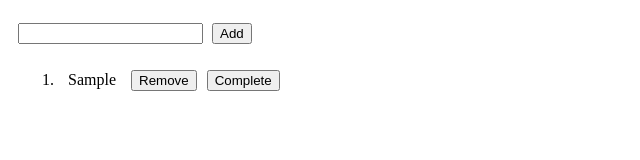
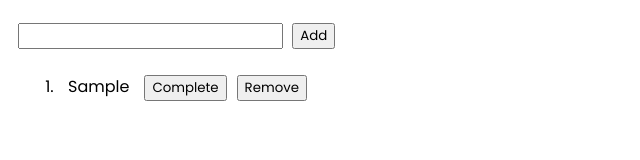
Before and after one commit to sam-vic/Agenda-app, a plain HTML site: page index.html in a window 1280 px wide. Both pictures are taken after typing "Sample" into the empty fields and a click on the button "Add". Shown: the whole page, without its empty margins (0-640 px from the left). Drawn offline with nearby package versions, Linux system fonts and the light colour scheme.

Commit message:
feat: added font styling. fix!: switched positions of remove and complete btn

```diff
--- a/css/style.css
+++ b/css/style.css
@@ -1,18 +1,25 @@
 body {
     padding: 10px;
+    font-family: 'Poppins';
 }
+
 .container {
     margin-bottom: 10px;
 }
 
-.strike{
+input {
+    font-family: "Poppins";
+}
+
+.strike {
     text-decoration: line-through;
 }
 
-span{
+span {
     padding: 10px;
 }
 
 button {
     margin: 5px;
+    font-family: 'Poppins';
 }
--- a/index.html
+++ b/index.html
@@ -6,6 +6,7 @@
     <meta name="viewport" content="width=device-width">
     <title>repl.it</title>
     <link href="./css/style.css" rel="stylesheet" type="text/css" />
+    <link rel="stylesheet" href="https://fonts.googleapis.com/css?family=Poppins">
 </head>
 
 <body>
--- a/js/script.js
+++ b/js/script.js
@@ -6,6 +6,7 @@ let addToList = function() {
   // append input values in li
   let li = $('<li></li>')
   let text = $('<span></span>')
+
   // incase value is empty
   if (inputValue === '') {
       $('#input').attr('placeholder', 'Please enter a value!')
@@ -15,6 +16,14 @@ let addToList = function() {
   li.append(text)
   list.append(li)
 
+  //cross out item when done but not removed
+  let crossItm = $('<button></button>')
+  crossItm.text('Complete')
+  crossItm.click(() => {
+      li.addClass('strike')
+  })
+  li.append(crossItm)
+
   // add remove button
   let removeBtn = $('<button></button>')
   removeBtn.text('Remove')
@@ -22,14 +31,6 @@ let addToList = function() {
       li.remove()
   });
   li.append(removeBtn)
-
-  //cross out item when done but not removed
-  let crossItm = $('<button></button>')
-  crossItm.text('Complete')
-  crossItm.click(() => {
-      li.addClass('strike')
-  })
-  li.append(crossItm)
 
   $('#input').val('')
 }
```
